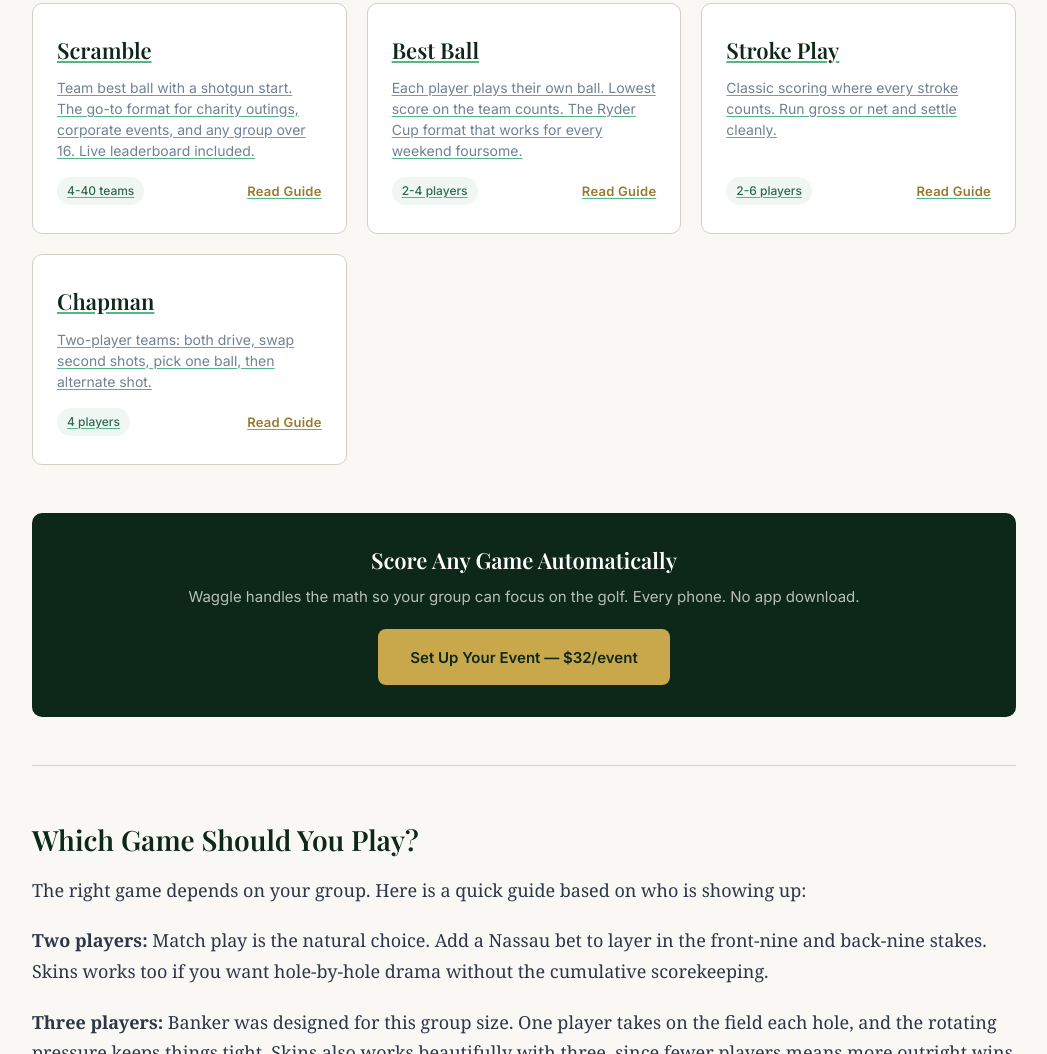
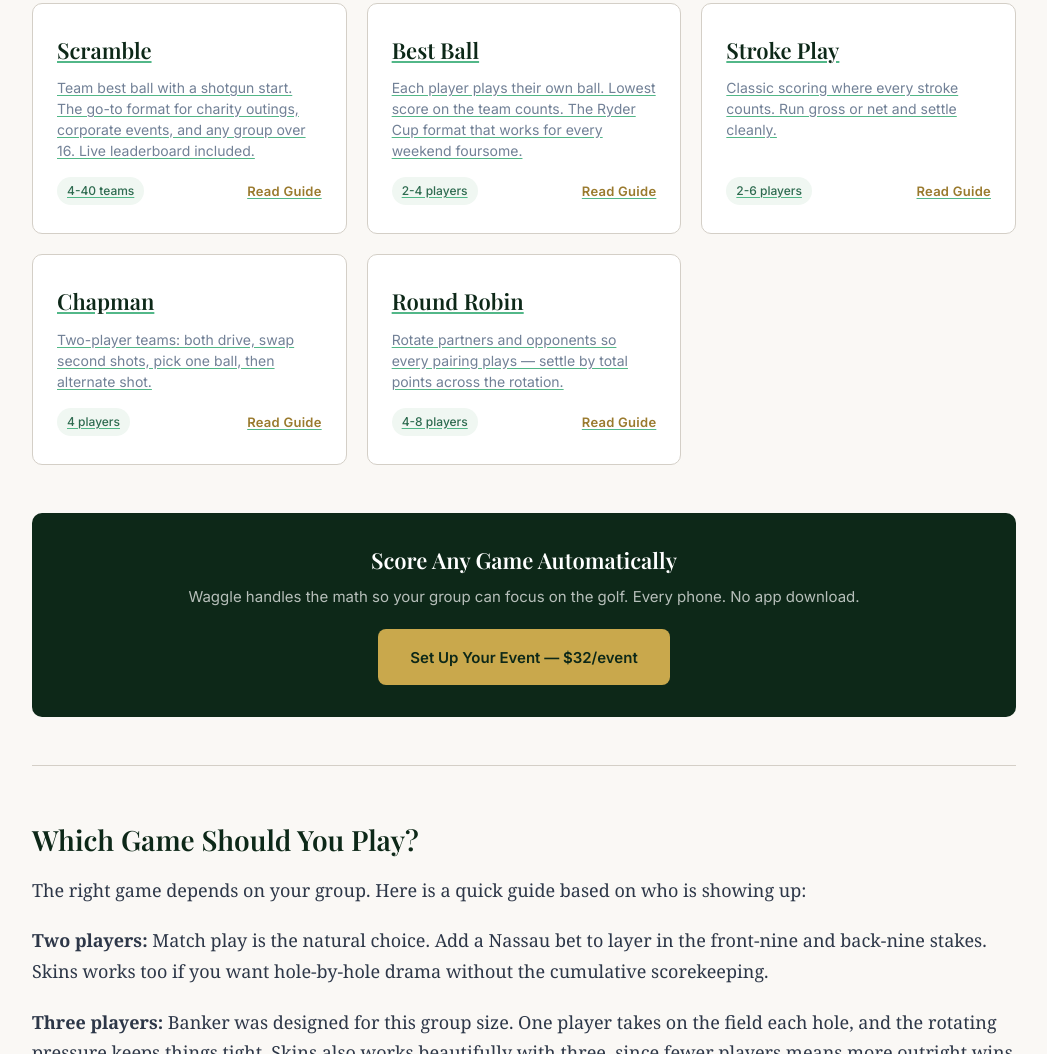
Before and after one commit to eratner15/betwaggle, a plain HTML site: page games/index.html in a window 1280 px wide. Shown: the part 1424-2478 px from the top of the page, without its empty margins (116-1163 px from the left). Drawn offline with nearby package versions, Linux system fonts and the light colour scheme; a web font is replaced by a local one.

Commit message:
fix(games): expose Round Robin format in /games/ grid
The /games/round-robin/ subpage existed on disk and was canonicalized
to itself, but it was orphaned — nothing on the games index linked to
it. Added a card alongside Chapman so the rotation format is
discoverable and the SEO content gets internal links.

Co-Authored-By: Claude Opus 4.7 (1M context) <noreply@anthropic.com>

```diff
--- a/games/index.html
+++ b/games/index.html
@@ -271,6 +271,15 @@
           </div>
         </a>
 
+        <a href="/games/round-robin/" class="game-card">
+          <div class="game-card-name">Round Robin</div>
+          <div class="game-card-desc">Rotate partners and opponents so every pairing plays — settle by total points across the rotation.</div>
+          <div class="game-card-meta">
+            <span class="player-badge">4-8 players</span>
+            <span class="read-guide-link">Read Guide</span>
+          </div>
+        </a>
+
       </div>
 
       <!-- CTA Mid-page -->
```
